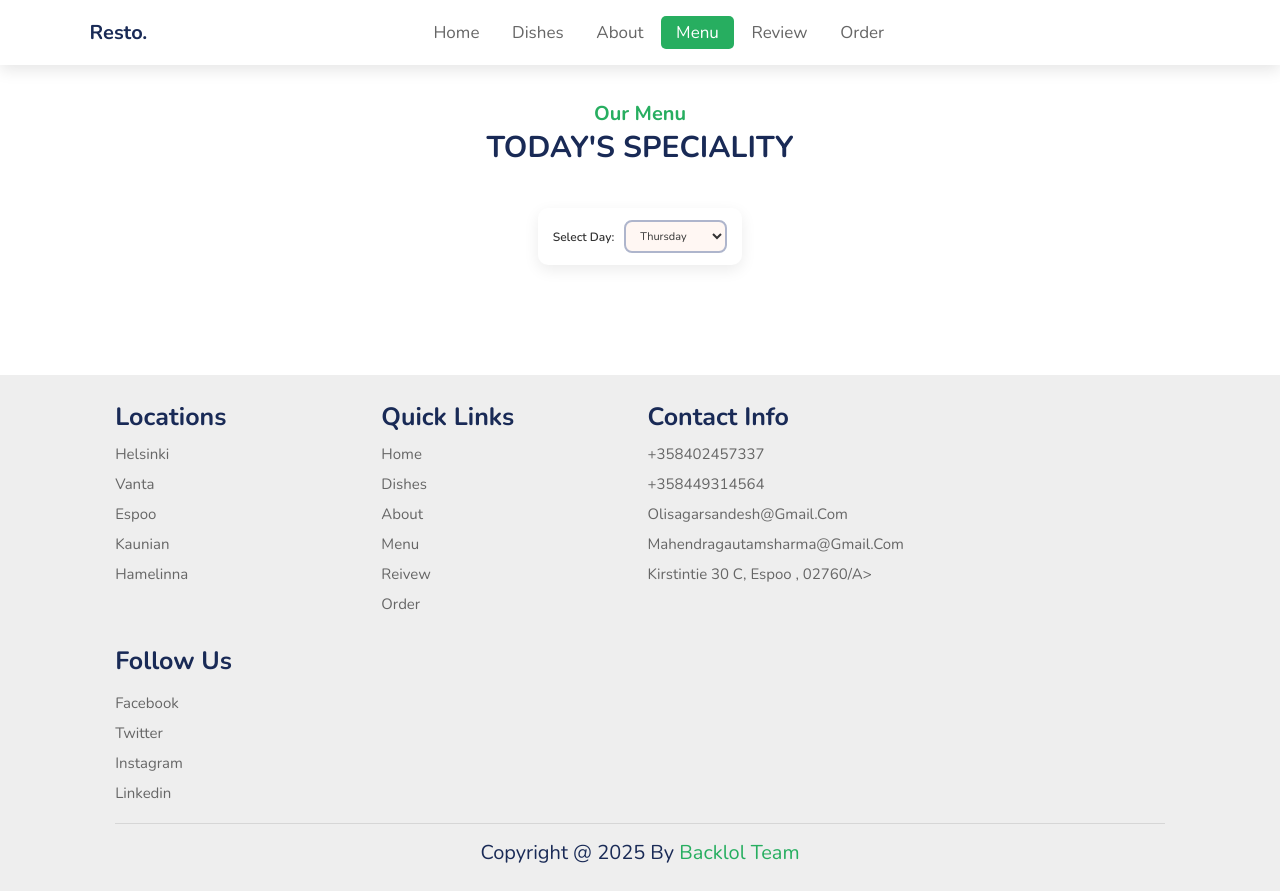
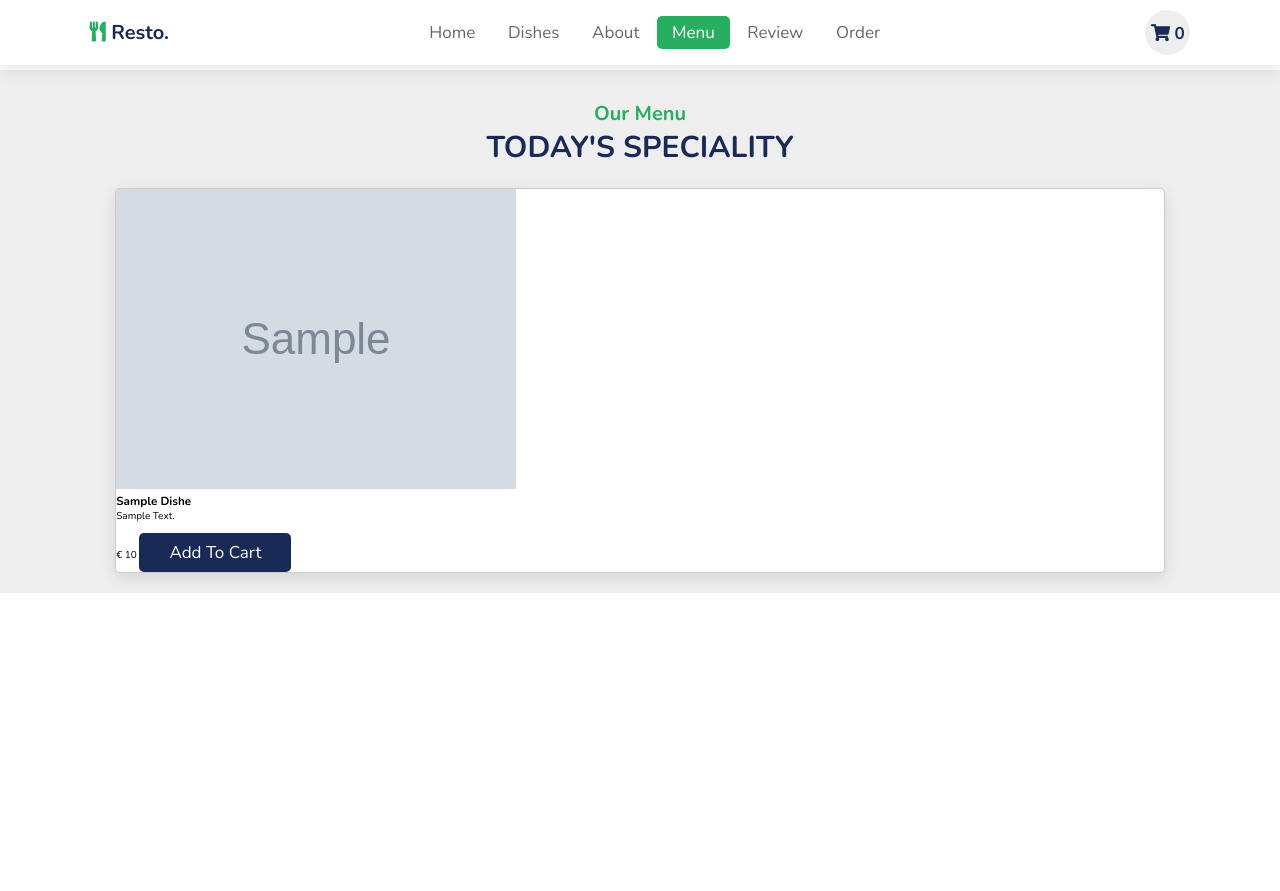
Before and after one commit to 123mahendra/Restro_Project_Management_System, a Flask app: page /menu in a window 1280 px wide. After the commit the page ends 593 px from the top, so only its background shows below. Run offline with Flask 3, Linux system fonts and the light colour scheme; grey boxes marked "Sample" are stand-in pictures; a database or web service that is not in the repository returns one stand-in record (values such as "Sample title"); data that the repository does not hold is empty.

Commit message:
Changes in menu page

```diff
--- a/static/js/menu.js
+++ b/static/js/menu.js
@@ -1,69 +1,103 @@
-const cart = JSON.parse(localStorage.getItem("cart")) || [];
+// const cart = JSON.parse(localStorage.getItem("cart")) || [];
+//
+// document.querySelectorAll(".add-to-cart").forEach(btn => {
+//     btn.addEventListener("click", () => {
+//         const item = {
+//             name: btn.dataset.name,
+//             price: btn.dataset.price
+//         };
+//
+//         cart.push(item);
+//         localStorage.setItem("cart", JSON.stringify(cart));
+//
+//         alert(`${item.name} added to cart!`);
+//     });
+// });
+//
+// async function loadMenu(day) {
+//     try {
+//
+//         // const today = new Date();
+//         // const day = today.toLocaleDateString('en-US', { weekday: 'long' });
+//         const response = await fetch(`/api/menu/${day}`);
+//         const menuItems = await response.json();
+//
+//         const container = document.getElementById("menu-container");
+//         container.innerHTML = "";
+//
+//         menuItems.forEach(item => {
+//             container.innerHTML += `
+//                 <div class="box">
+//                     <div class="image">
+//                         <img src="/static/assets/dishes/${item.image}" alt="${item.dish_name}">
+//                         <a href="#" class="fas fa-heart"></a>
+//                     </div>
+//                     <div class="content">
+//                         <div class="stars">
+//                             <i class="fas fa-star"></i>
+//                             <i class="fas fa-star"></i>
+//                             <i class="fas fa-star"></i>
+//                             <i class="fas fa-star"></i>
+//                             <i class="fas fa-star-half-alt"></i>
+//                         </div>
+//                         <h3>${item.dish_name}</h3>
+//                         <p>${item.description ?? "Delicious and tasty."}</p>
+//                         <a href="#" class="btn">add to cart</a>
+//                         <span class="price">£${item.price}</span>
+//                     </div>
+//                 </div>
+//             `;
+//         });
+//
+//     } catch (err) {
+//         console.error("Failed to load menu:", err);
+//     }
+// }
+//
+// // Load today's menu on page load
+// document.addEventListener("DOMContentLoaded", () => {
+//     const days = ["sunday", "monday", "tuesday", "wednesday", "thursday", "friday", "saturday"];
+//     const today = days[new Date().getDay()];
+//
+//     document.getElementById("menu-day").value = today;
+//     loadMenu(today);
+// });
+//
+// // Change menu when dropdown changes
+// document.getElementById("menu-day").addEventListener("change", (event) => {
+//     loadMenu(event.target.value);
+// });
+
+document.addEventListener("DOMContentLoaded", function () {
 
     document.querySelectorAll(".add-to-cart").forEach(btn => {
-    btn.addEventListener("click", () => {
-        const item = {
-            name: btn.dataset.name,
-            price: btn.dataset.price
-        };
+        btn.addEventListener("click", async () => {
+            const dishId = btn.dataset.id;
 
-        cart.push(item);
-        localStorage.setItem("cart", JSON.stringify(cart));
+            const res = await fetch("/api/cart/add", {
+                method: "POST",
+                headers: {"Content-Type": "application/json"},
+                body: JSON.stringify({ dishId, quantity: 1 })
+            });
 
-        alert(`${item.name} added to cart!`);
+            const data = await res.json();
+
+            alert(data.message);
+
+            if (data.success) {
+                updateCartCount();
+            }
         });
     });
 
-async function loadMenu(day) {
-    try {
-
-        // const today = new Date();
-        // const day = today.toLocaleDateString('en-US', { weekday: 'long' });
-        const response = await fetch(`/api/menu/${day}`);
-        const menuItems = await response.json();
-
-        const container = document.getElementById("menu-container");
-        container.innerHTML = "";
-
-        menuItems.forEach(item => {
-            container.innerHTML += `
-                <div class="box">
-                    <div class="image">
-                        <img src="/static/assets/dishes/${item.image}" alt="${item.dish_name}">
-                        <a href="#" class="fas fa-heart"></a>
-                    </div>
-                    <div class="content">
-                        <div class="stars">
-                            <i class="fas fa-star"></i>
-                            <i class="fas fa-star"></i>
-                            <i class="fas fa-star"></i>
-                            <i class="fas fa-star"></i>
-                            <i class="fas fa-star-half-alt"></i>
-                        </div>
-                        <h3>${item.dish_name}</h3>
-                        <p>${item.description ?? "Delicious and tasty."}</p>
-                        <a href="#" class="btn">add to cart</a>
-                        <span class="price">£${item.price}</span>
-                    </div>
-                </div>
-            `;
+    function updateCartCount() {
+        fetch("/api/cart/count")
+            .then(res => res.json())
+            .then(data => {
+                const badge = document.getElementById("cart-count");
+                badge.textContent = data.count;
             });
-
-    } catch (err) {
-        console.error("Failed to load menu:", err);
-    }
     }
 
-// Load today's menu on page load
-document.addEventListener("DOMContentLoaded", () => {
-    const days = ["sunday", "monday", "tuesday", "wednesday", "thursday", "friday", "saturday"];
-    const today = days[new Date().getDay()];
-
-    document.getElementById("menu-day").value = today;
-    loadMenu(today);
+    updateCartCount();
 });
-
-// Change menu when dropdown changes
-document.getElementById("menu-day").addEventListener("change", (event) => {
-    loadMenu(event.target.value);
-});
--- a/templates/menu.html
+++ b/templates/menu.html
@@ -1,127 +1,189 @@
+
+<!--<!DOCTYPE html>-->
+<!--<html lang="en">-->
+<!--<head>-->
+<!--    <meta charset="UTF-8">-->
+<!--    <meta http-equiv="X-UA-Compatible" content="IE=edge">-->
+<!--    <meta name="viewport" content="width=device-width, initial-scale=1.0">-->
+<!--    <title>Restaurant Website </title>-->
+
+<!--    <link rel="stylesheet" href="../static/css/style.css">-->
+<!--</head>-->
+<!--<body>-->
+
+<!--&lt;!&ndash; header section starts      &ndash;&gt;-->
+<!--<header>-->
+<!-- <a href="index.html" class="logo"><i class="fas fa-utensils"></i>resto.</a>-->
+
+<!--    <nav class="navbar">-->
+<!--        <a href="/">home</a>-->
+<!--        <a href="/dishes">dishes</a>-->
+<!--        <a href="#">about</a>-->
+<!--        <a class="active" href="/menu">menu</a>-->
+<!--        <a href="review.html">review</a>-->
+<!--        <a href="order.html">order</a>-->
+<!--    </nav>-->
+
+<!--    <div class="icons">-->
+<!--        <i class="fas fa-bars" id="menu-bars"></i>-->
+<!--        <i class="fas fa-search" id="search-icon"></i>-->
+<!--        <a href="#" class="fas fa-heart"></a>-->
+<!--        <a href="#" class="fas fa-shopping-cart"></a>-->
+<!--        <a href="login.html" class="fas fa-user"></a>-->
+<!--    </div>-->
+<!--</header>-->
+
+<!--&lt;!&ndash; Header Section ends&ndash;&gt;-->
+
+<!--&lt;!&ndash; search form &ndash;&gt;-->
+<!--<form action="" id="search-form">-->
+<!--    <input type="search" placeholder="search here..." name="" id="search-box">-->
+<!--    <label for="search-box" class="fas fa-search"></label>-->
+<!--    <i class="fas fa-times" id="close"></i>-->
+<!--</form>-->
+
+<!--&lt;!&ndash; menu section starts  &ndash;&gt;-->
+
+<!--<section class="menu" id="menu">-->
+
+<!--    <h3 class="sub-heading"> our menu </h3>-->
+<!--    <h1 class="heading"> today's speciality </h1>-->
+
+<!--    <div class="day-selector">-->
+<!--    <label for="menu-day">Select Day:</label>-->
+<!--    <select id="menu-day">-->
+<!--        <option value="monday">Monday</option>-->
+<!--        <option value="tuesday">Tuesday</option>-->
+<!--        <option value="wednesday">Wednesday</option>-->
+<!--        <option value="thursday">Thursday</option>-->
+<!--        <option value="friday">Friday</option>-->
+<!--        <option value="saturday">Saturday</option>-->
+<!--        <option value="sunday">Sunday</option>-->
+<!--    </select>-->
+<!--</div>-->
+
+<!--    <div class="box-container" id="menu-container">-->
+
+
+<!--    </div>-->
+
+<!--</section>-->
+
+<!--&lt;!&ndash; menu section ends &ndash;&gt;-->
+
+<!--&lt;!&ndash; footer section start &ndash;&gt;-->
+
+<!--<section class="footer">-->
+
+<!--    <div class="box-container">-->
+
+<!--        <div class="box">-->
+<!--            <h3>locations</h3>-->
+<!--            <a href="#">Helsinki</a>-->
+<!--            <a href="#">Vanta</a>-->
+<!--            <a href="#">Espoo </a>-->
+<!--            <a href="#">Kaunian</a>-->
+<!--            <a href="#">Hamelinna</a>-->
+<!--        </div>-->
+
+<!--        <div class="box">-->
+<!--            <h3>quick links</h3>-->
+<!--            <a href="#">home</a>-->
+<!--            <a href="#">dishes</a>-->
+<!--            <a href="#">about</a>-->
+<!--            <a href="#">menu</a>-->
+<!--            <a href="#">reivew</a>-->
+<!--            <a href="#">order</a>-->
+<!--        </div>-->
+
+<!--        <div class="box">-->
+<!--            <h3>contact info</h3>-->
+<!--            <a href="#">+358402457337</a>-->
+<!--            <a href="#">+358449314564</a>-->
+<!--            <a href="#">olisagarsandesh@gmail.com</a>-->
+<!--            <a href="#">mahendragautamsharma@gmail.com</a>-->
+<!--            <a href="#">Kirstintie 30 C, Espoo , 02760/a>-->
+<!--        </div>-->
+
+<!--        <div class="box">-->
+<!--            <h3>follow us</h3>-->
+<!--            <a href="#">facebook</a>-->
+<!--            <a href="#">twitter</a>-->
+<!--            <a href="#">instagram</a>-->
+<!--            <a href="#">linkedin</a>-->
+<!--        </div>-->
+
+<!--    </div>-->
+
+<!--    <div class="credit"> copyright @ 2025 by <span> Backlol team</span> </div>-->
+
+<!--</section>-->
+
+<!--&lt;!&ndash;footer section end&ndash;&gt;-->
+<!--<script src="{{ url_for('static', filename='js/menu.js') }}"></script>-->
+
+<!--</body>-->
+
+<!--</html>-->
 
 <!DOCTYPE html>
 <html lang="en">
 <head>
     <meta charset="UTF-8">
-    <meta http-equiv="X-UA-Compatible" content="IE=edge">
     <meta name="viewport" content="width=device-width, initial-scale=1.0">
-    <title>Restaurant Website </title>
+    <title>Menu</title>
 
-    <link rel="stylesheet" href="../static/css/style.css">
+    <link rel="stylesheet" href="{{ url_for('static', filename='css/style.css') }}">
+    <link rel="stylesheet"
+          href="https://cdnjs.cloudflare.com/ajax/libs/font-awesome/5.15.3/css/all.min.css">
 </head>
 <body>
 
-<!-- header section starts      -->
 <header>
- <a href="index.html" class="logo"><i class="fas fa-utensils"></i>resto.</a>
+    <a href="/" class="logo"><i class="fas fa-utensils"></i> resto.</a>
 
     <nav class="navbar">
         <a href="/">home</a>
         <a href="/dishes">dishes</a>
         <a href="#">about</a>
         <a class="active" href="/menu">menu</a>
-        <a href="review.html">review</a>
-        <a href="order.html">order</a>
+        <a href="/review">review</a>
+        <a href="/order">order</a>
     </nav>
 
     <div class="icons">
-        <i class="fas fa-bars" id="menu-bars"></i>
-        <i class="fas fa-search" id="search-icon"></i>
-        <a href="#" class="fas fa-heart"></a>
-        <a href="#" class="fas fa-shopping-cart"></a>
-        <a href="login.html" class="fas fa-user"></a>
+        <a href="/cart" class="fas fa-shopping-cart">
+            <span id="cart-count" class="cart-badge">0</span>
+        </a>
     </div>
 </header>
 
-<!-- Header Section ends-->
-
-<!-- search form -->
-<form action="" id="search-form">
-    <input type="search" placeholder="search here..." name="" id="search-box">
-    <label for="search-box" class="fas fa-search"></label>
-    <i class="fas fa-times" id="close"></i>
-</form>
-
-<!-- menu section starts  -->
-
 <section class="menu" id="menu">
-
     <h3 class="sub-heading"> our menu </h3>
     <h1 class="heading"> today's speciality </h1>
 
-    <div class="day-selector">
-    <label for="menu-day">Select Day:</label>
-    <select id="menu-day">
-        <option value="monday">Monday</option>
-        <option value="tuesday">Tuesday</option>
-        <option value="wednesday">Wednesday</option>
-        <option value="thursday">Thursday</option>
-        <option value="friday">Friday</option>
-        <option value="saturday">Saturday</option>
-        <option value="sunday">Sunday</option>
-    </select>
-</div>
+    <div class="box-container">
 
-    <div class="box-container" id="menu-container">
+        {% for dish in dishes %}
+        <div class="box">
+            <img src="{{ url_for('static', filename='assets/dishes/' ~ dish.image) }}" alt="Dish Image">
 
+            <h3>{{ dish.name }}</h3>
+            <p>{{ dish.description }}</p>
+
+            <span class="price">€ {{ dish.price }}</span>
+
+            <button class="btn add-to-cart"
+                    data-id="{{ dish._id }}">
+                Add to Cart
+            </button>
+        </div>
+        {% endfor %}
 
     </div>
-
 </section>
 
-<!-- menu section ends -->
-
-<!-- footer section start -->
-
-<section class="footer">
-
-    <div class="box-container">
-
-        <div class="box">
-            <h3>locations</h3>
-            <a href="#">Helsinki</a>
-            <a href="#">Vanta</a>
-            <a href="#">Espoo </a>
-            <a href="#">Kaunian</a>
-            <a href="#">Hamelinna</a>
-        </div>
-
-        <div class="box">
-            <h3>quick links</h3>
-            <a href="#">home</a>
-            <a href="#">dishes</a>
-            <a href="#">about</a>
-            <a href="#">menu</a>
-            <a href="#">reivew</a>
-            <a href="#">order</a>
-        </div>
-
-        <div class="box">
-            <h3>contact info</h3>
-            <a href="#">+358402457337</a>
-            <a href="#">+358449314564</a>
-            <a href="#">olisagarsandesh@gmail.com</a>
-            <a href="#">mahendragautamsharma@gmail.com</a>
-            <a href="#">Kirstintie 30 C, Espoo , 02760/a>
-        </div>
-
-        <div class="box">
-            <h3>follow us</h3>
-            <a href="#">facebook</a>
-            <a href="#">twitter</a>
-            <a href="#">instagram</a>
-            <a href="#">linkedin</a>
-        </div>
-
-    </div>
-
-    <div class="credit"> copyright @ 2025 by <span> Backlol team</span> </div>
-
-</section>
-
-<!--footer section end-->
 <script src="{{ url_for('static', filename='js/menu.js') }}"></script>
 
 </body>
-
 </html>
```
Lines whose indentation alone changed are shown as unchanged.
